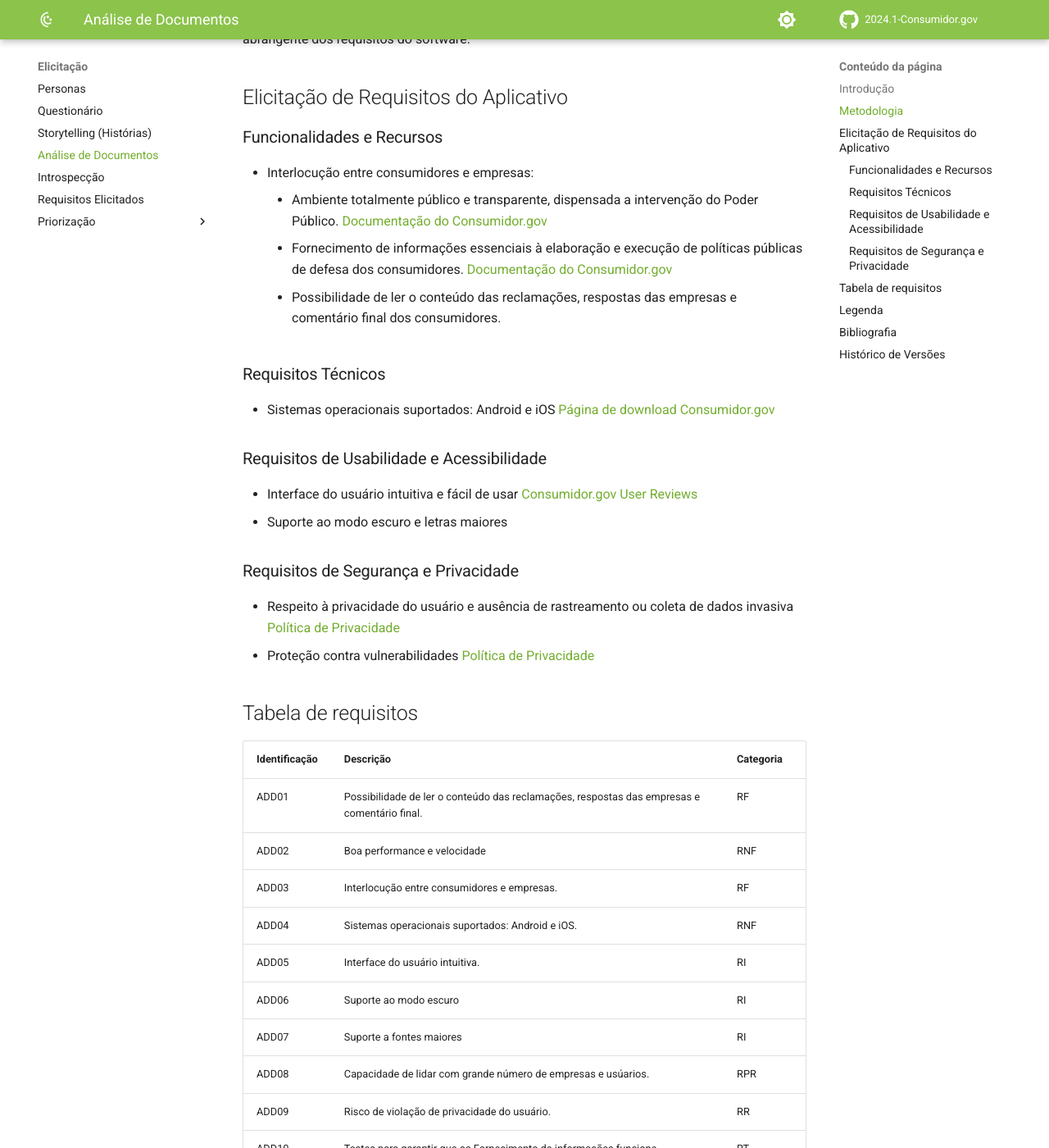
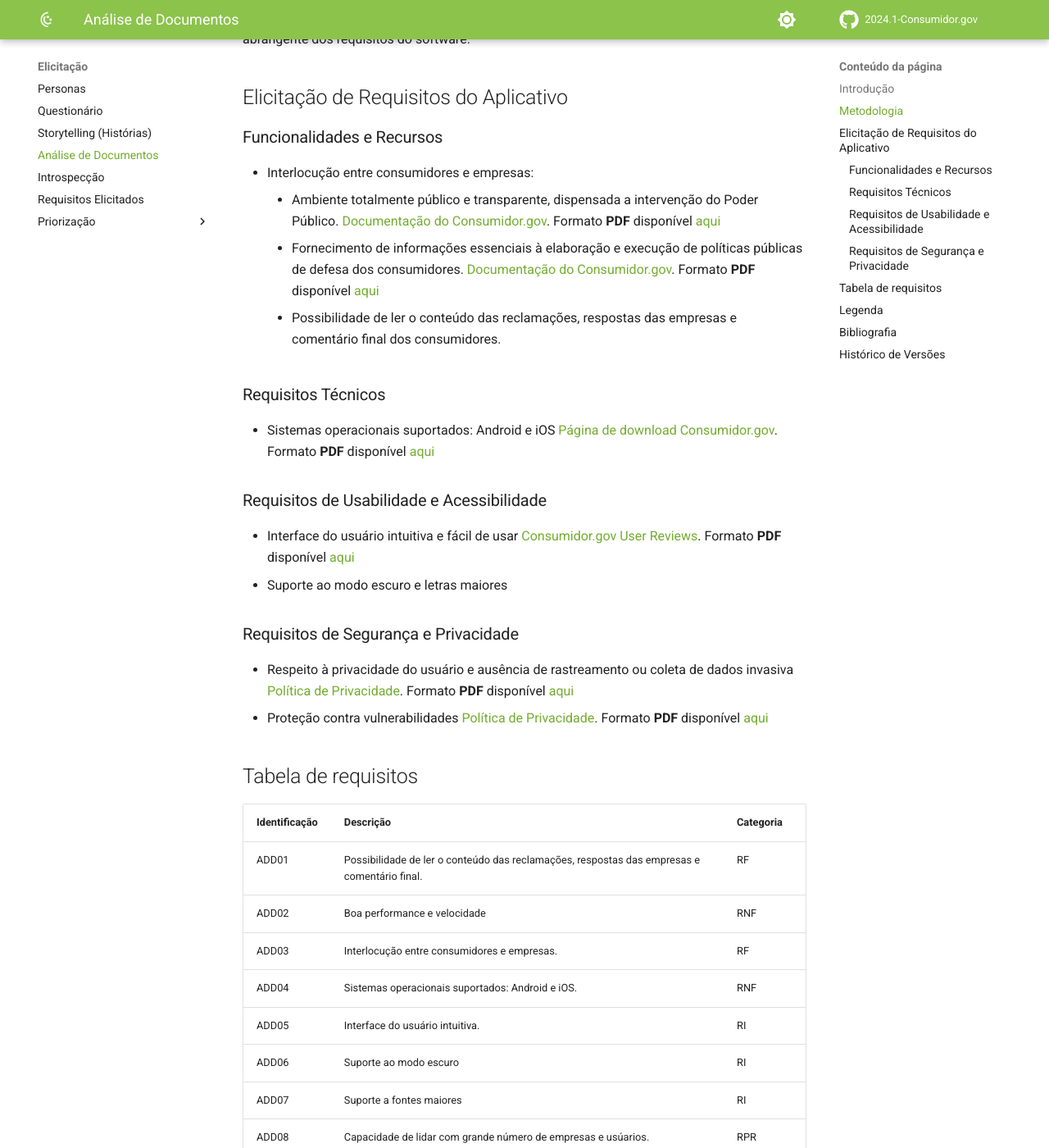
Before and after one commit to Requisitos-de-Software/2024.1-Grupo08, an MkDocs documentation site: the page built from docs/Elicitação/analiseDoc.md, in a window 1280 px wide and 1400 px high, scrolled down 565 px. Shown: the whole window at 82% size. Built offline with MkDocs 1.6.1 and Material for MkDocs 9.7.7, drawn with Linux system fonts in a browser that asks for light colours; comment, search, counter and statistics services are not loaded.

Commit message:
Update analiseDoc.md

```diff
--- a/docs/Elicitação/analiseDoc.md
+++ b/docs/Elicitação/analiseDoc.md
@@ -13,23 +13,23 @@
 ### Funcionalidades e Recursos
 
 - Interlocução entre consumidores e empresas:
-    - Ambiente totalmente público e transparente, dispensada a intervenção do Poder Público. [Documentação do Consumidor.gov](https://www.consumidor.gov.br/pages/conteudo/publico/1)
-    - Fornecimento de informações essenciais à elaboração e execução de políticas públicas de defesa dos consumidores. [Documentação do Consumidor.gov](https://www.consumidor.gov.br/pages/conteudo/publico/1)
+    - Ambiente totalmente público e transparente, dispensada a intervenção do Poder Público. [Documentação do Consumidor.gov](https://www.consumidor.gov.br/pages/conteudo/publico/1). Formato **PDF** disponível [aqui](https://github.com/Requisitos-de-Software/2024.1-Consumidor.gov/blob/main/assets/conheca-consumidor.gov.pdf)
+    - Fornecimento de informações essenciais à elaboração e execução de políticas públicas de defesa dos consumidores. [Documentação do Consumidor.gov](https://www.consumidor.gov.br/pages/conteudo/publico/1).  Formato **PDF** disponível [aqui](https://github.com/Requisitos-de-Software/2024.1-Consumidor.gov/blob/main/assets/conheca-consumidor.gov.pdf)
     - Possibilidade de ler o conteúdo das reclamações, respostas das empresas e comentário final dos consumidores.
 
 ### Requisitos Técnicos
 
-- Sistemas operacionais suportados: Android e iOS [Página de download Consumidor.gov](https://play.google.com/store/apps/details?id=br.com.consumidor&hl=pt_BR&gl=US)
+- Sistemas operacionais suportados: Android e iOS [Página de download Consumidor.gov](https://play.google.com/store/apps/details?id=br.com.consumidor&hl=pt_BR&gl=US). Formato **PDF** disponível [aqui](https://github.com/Requisitos-de-Software/2024.1-Consumidor.gov/blob/main/assets/conheca-consumidor.gov.pdf)
 
 ### Requisitos de Usabilidade e Acessibilidade
 
-- Interface do usuário intuitiva e fácil de usar [Consumidor.gov User Reviews](https://apps.apple.com/br/app/consumidor-gov-br/id1492523966?see-all=reviews)
+- Interface do usuário intuitiva e fácil de usar [Consumidor.gov User Reviews](https://apps.apple.com/br/app/consumidor-gov-br/id1492523966?see-all=reviews). Formato **PDF** disponível [aqui](https://github.com/Requisitos-de-Software/2024.1-Consumidor.gov/blob/main/assets/conheca-consumidor.gov.pdf)
 - Suporte ao modo escuro e letras maiores
 
 ### Requisitos de Segurança e Privacidade
 
-- Respeito à privacidade do usuário e ausência de rastreamento ou coleta de dados invasiva [Política de Privacidade](https://www.consumidor.gov.br/pages/conteudo/publico/7)
-- Proteção contra vulnerabilidades [Política de Privacidade](https://www.consumidor.gov.br/pages/conteudo/publico/7)
+- Respeito à privacidade do usuário e ausência de rastreamento ou coleta de dados invasiva [Política de Privacidade](https://www.consumidor.gov.br/pages/conteudo/publico/7). Formato **PDF** disponível [aqui](https://github.com/Requisitos-de-Software/2024.1-Consumidor.gov/blob/main/assets/conheca-consumidor.gov.pdf)
+- Proteção contra vulnerabilidades [Política de Privacidade](https://www.consumidor.gov.br/pages/conteudo/publico/7). Formato **PDF** disponível [aqui](https://github.com/Requisitos-de-Software/2024.1-Consumidor.gov/blob/main/assets/conheca-consumidor.gov.pdf)
 
 ## Tabela de requisitos
 
```
